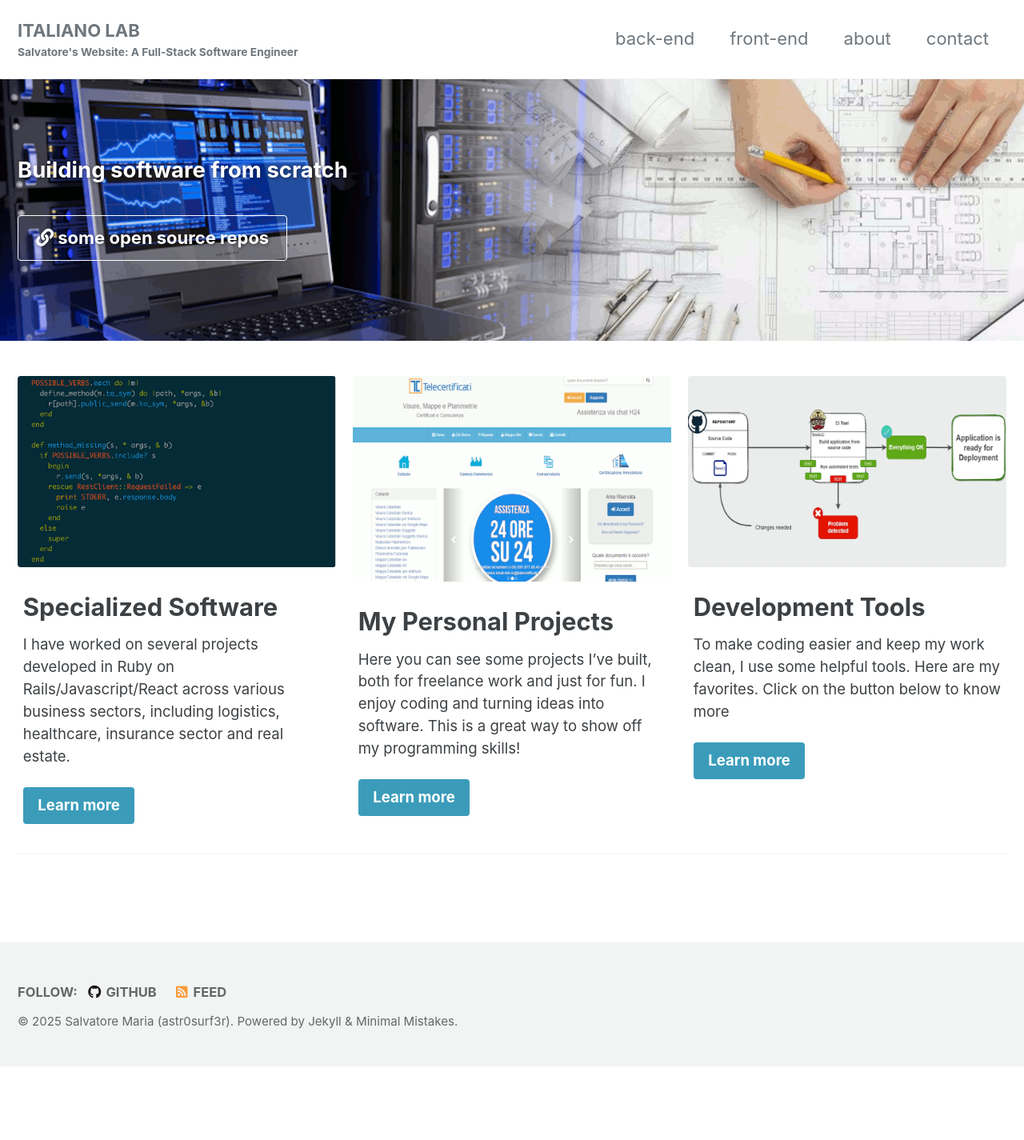
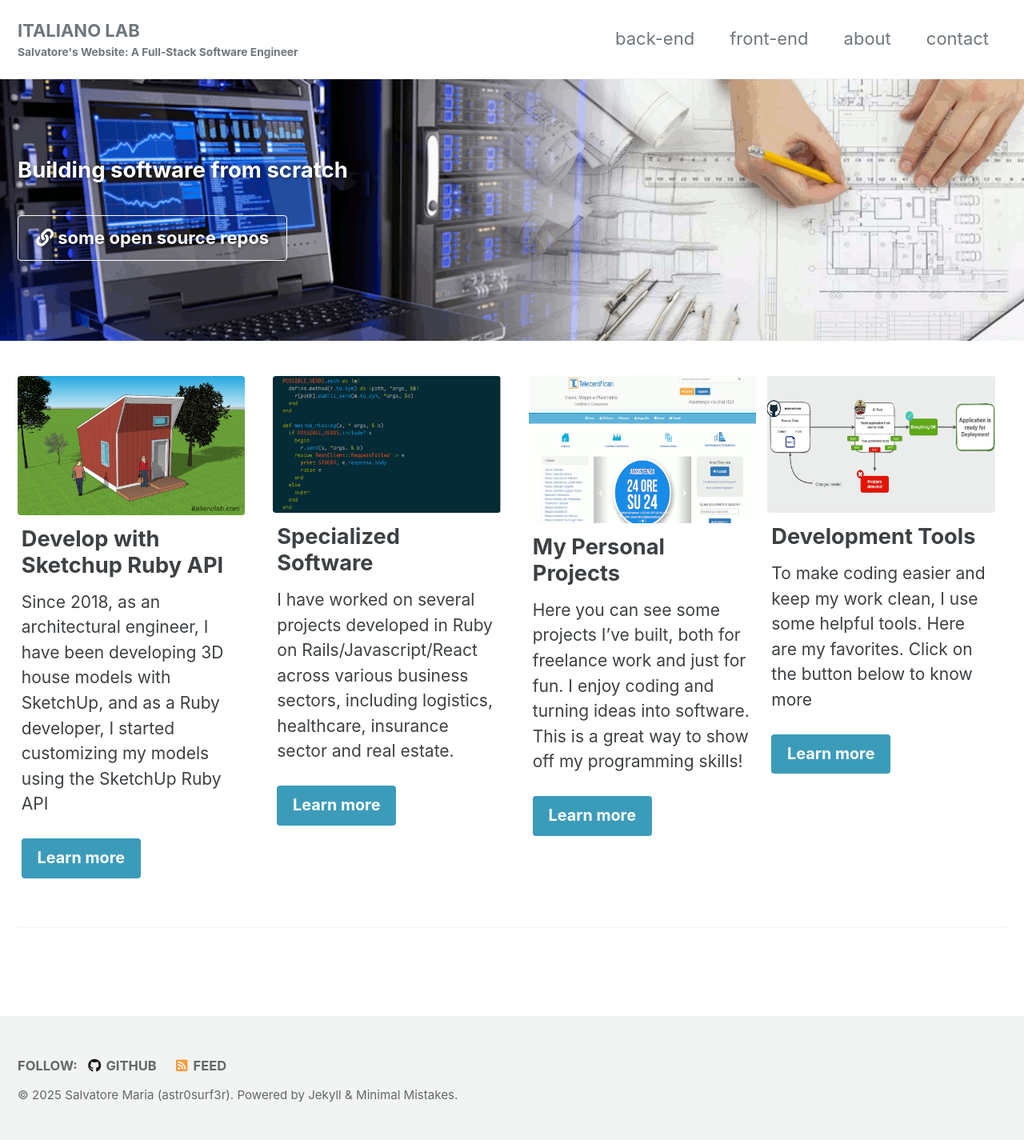
Before and after one commit to Astr0surf3r/italianolab, a Jekyll site: the page built from index.md, in a window 1280 px wide. Shown: the whole page at 80% size. Built offline with Jekyll 4.4.1, drawn with Linux system fonts in a browser that asks for light colours; cached includes are drawn as plain includes; before the commit the page ends 1333 px from its top, so only the background shows below that.

Commit message:
Add Sketchup Ruby API section

```diff
--- a/_includes/head/custom.html
+++ b/_includes/head/custom.html
@@ -2,4 +2,7 @@
 
 <!-- insert favicons. use https://realfavicongenerator.net/ -->
 
+<!-- Custom styles -->
+<link rel="stylesheet" href="/assets/css/custom.css">
+
 <!-- end custom head snippets -->
--- /dev/null
+++ b/_layouts/home_feature_above.html
@@ -0,0 +1,28 @@
+---
+layout: default
+---
+
+{% if page.header.overlay_color or page.header.overlay_image or page.header.image %}
+  {% include page__hero.html %}
+{% elsif page.header.video.id and page.header.video.provider %}
+  {% include page__hero_video.html %}
+{% endif %}
+
+<div id="main" role="main">
+  <article class="splash" itemscope itemtype="https://schema.org/CreativeWork">
+    {% if page.title %}<meta itemprop="headline" content="{{ page.title | markdownify | strip_html | strip_newlines | escape_once }}">{% endif %}
+    {% if page.excerpt %}<meta itemprop="description" content="{{ page.excerpt | markdownify | strip_html | strip_newlines | escape_once }}">{% endif %}
+    {% if page.date %}<meta itemprop="datePublished" content="{{ page.date | date_to_xmlschema }}">{% endif %}
+    {% if page.last_modified_at %}<meta itemprop="dateModified" content="{{ page.last_modified_at | date_to_xmlschema }}">{% endif %}
+
+    <section class="page__content top-features" itemprop="text">
+      {% if page.feature_row %}
+        {% include feature_row %}
+      {% endif %}
+    </section>
+
+    <section class="page__content" itemprop="text">
+      {{ content }}
+    </section>
+  </article>
+</div>
--- /dev/null
+++ b/assets/css/custom.css
@@ -0,0 +1,51 @@
+/* Custom CSS for 4-column feature row */
+.top-features .feature__wrapper {
+  display: flex;
+  flex-wrap: wrap;
+  justify-content: space-between;
+  margin-bottom: 2em;
+}
+
+.top-features .feature__item {
+  flex: 0 0 23%;
+  margin-bottom: 1em;
+}
+
+@media (max-width: 768px) {
+  .top-features .feature__item {
+    flex: 0 0 48%;
+  }
+}
+
+@media (max-width: 480px) {
+  .top-features .feature__item {
+    flex: 0 0 100%;
+  }
+}
+
+.top-features .archive__item-teaser img {
+  width: 100%;
+  height: auto;
+}
+
+.top-features .archive__item-title {
+  font-size: 1.1em;
+  margin-top: 0.5em;
+}
+
+.top-features .archive__item-excerpt {
+  font-size: 0.85em;
+  margin-bottom: 0.5em;
+}
+
+.top-features .btn {
+  font-size: 0.8em;
+  padding: 0.5em 1em;
+}
+
+/* Ensure the feature wrapper clears properly */
+.feature__wrapper::after {
+  content: "";
+  display: table;
+  clear: both;
+}
--- a/index.md
+++ b/index.md
@@ -11,6 +11,13 @@ header:
 excerpt: <strong>Building software from scratch</strong> <br />
   <small><a href="https://github.com/mmistakes/minimal-mistakes/releases/tag/4.24.0"></a></small>
 feature_row:
+  - image_path: /assets/images/3d-sample.png
+    alt: "3D model automation with Sketchup Ruby API"
+    title: "Develop with Sketchup Ruby API"
+    excerpt: "Since 2018, as an architectural engineer, I have been developing 3D house models with SketchUp, and as a Ruby developer, I started customizing my models using the SketchUp Ruby API"
+    url: "/sketchup-ruby-api/"
+    btn_class: "btn--info"
+    btn_label: "Learn more"
   - image_path: /assets/images/ruby-code.png
     alt: "customizable"
     title: "Specialized Software"
@@ -33,5 +40,3 @@ feature_row:
     btn_class: "btn--info"
     btn_label: "Learn more"
 ---
-
-{% include feature_row %}
```
Also changed, not shown: other parts of index.md (+1 -1 lines), _pages/sketchup-ruby-api.md (added, +52 -0 lines), assets/images/3D.sample.pv-1-a-frame-italianolab.jpg (added), assets/images/3d-TINY-HOME-1-AERIAL-VIEWjpg.jpg (added), 5 other files.
